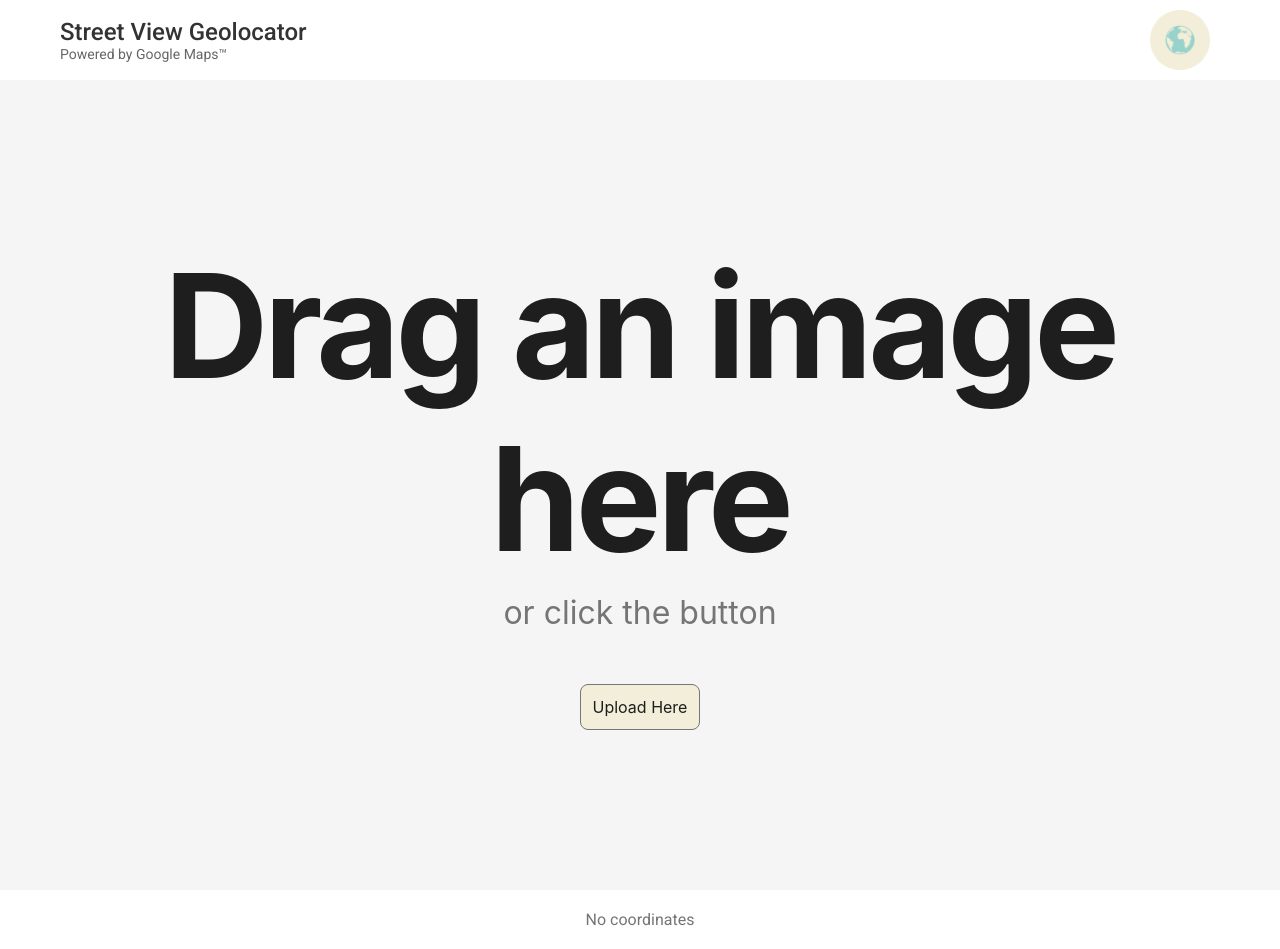
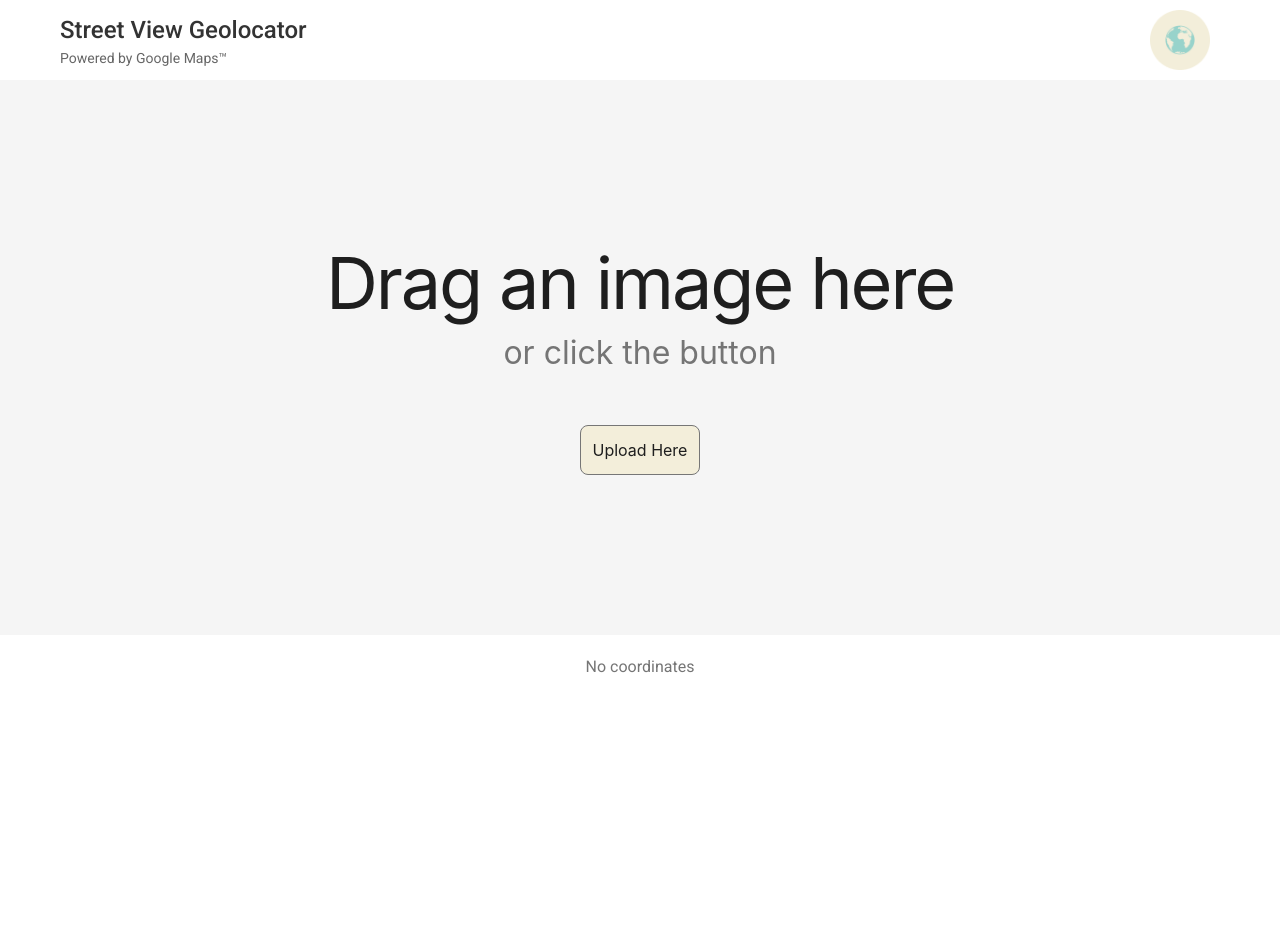
Before and after one commit to AkshayKamath12/UCSC-Geolocator, a React (Create React App) app in the folder client/: page / in a window 1280 px wide. After the commit the page ends 800 px from the top, so only its background shows below. Built offline with nearby package versions, Linux system fonts and the light colour scheme.

Commit message:
adding tailwind config and implementing scroll into view for image upload/submit

```diff
--- a/client/package.json
+++ b/client/package.json
@@ -38,6 +38,9 @@
     ]
   },
   "devDependencies": {
+    "autoprefixer": "^10.4.20",
+    "postcss": "^8.5.3",
+    "tailwindcss": "^3.4.17",
     "web-vitals": "^4.2.4"
   }
 }
--- a/client/src/HeroActions/index.jsx
+++ b/client/src/HeroActions/index.jsx
@@ -20,8 +20,17 @@ function HeroActions({
     if (selectedFile) {
       setFile(selectedFile);
       setPreview(URL.createObjectURL(selectedFile));
+      appears("submit")
     }
   };
+
+  async function appears(elementID, timeout=500) {
+    await new Promise(resolve => setTimeout(resolve, timeout));
+      const element = document.getElementById(elementID);
+      if (element) {
+        element.scrollIntoView({behavior: "smooth", block: "end"})
+      }
+  }
 
   const handleImageSubmit = async () => {
     if (file) {
@@ -37,6 +46,7 @@ function HeroActions({
         if (data.prediction) {
           console.log(data.prediction);
           setCoordinates(data.prediction);
+          appears("map", 250);
         }
       } catch (err) {
         console.log(err);
@@ -62,12 +72,13 @@ function HeroActions({
         </label>
       </div>
       {preview && (
-        <div className={styles.previewContainer}>
+        <div className={styles.previewContainer} id="submit">
           <img src={preview} alt="Preview" className={styles.previewImage} />
           <div className={`${styles.buttonGroup} ${buttonGroupAlign}`}>
             <button
               className={`${styles.button} ${buttonGroupButtonClassName} ${buttonGroupButtonClassNameOverride}`}
               onClick={handleImageSubmit}
+
             >
               Submit Image
             </button>
--- a/client/src/MapDisplay/MapDisplay.js
+++ b/client/src/MapDisplay/MapDisplay.js
@@ -24,7 +24,7 @@ function MapDisplay({ coordinates, landmarks, center }) {
 
   if (coordinates.length > 0 && center.length > 0) {
     return (
-      <div className={styles.mapDisplay}>
+      <div className={styles.mapDisplay} id = "map">
         <h2>Map Preview:</h2>
         <div>coordinates: {coordinates[0]}, {coordinates[1]}</div>
         <MapContainer
--- a/client/src/index.css
+++ b/client/src/index.css
@@ -1,3 +1,7 @@
+@tailwind base;
+@tailwind components;
+@tailwind utilities;
+
 body {
   margin: 0;
   font-family: -apple-system, BlinkMacSystemFont, 'Segoe UI', 'Roboto', 'Oxygen',
--- /dev/null
+++ b/client/tailwind.config.js
@@ -0,0 +1,10 @@
+/** @type {import('tailwindcss').Config} */
+module.exports = {
+  content: [
+    "./src/**/*.{js,jsx,ts,tsx}",
+  ],
+  theme: {
+    extend: {},
+  },
+  plugins: [],
+}
```
Also changed, not shown: 1 other file (tests, documents, lock files or other folders).
